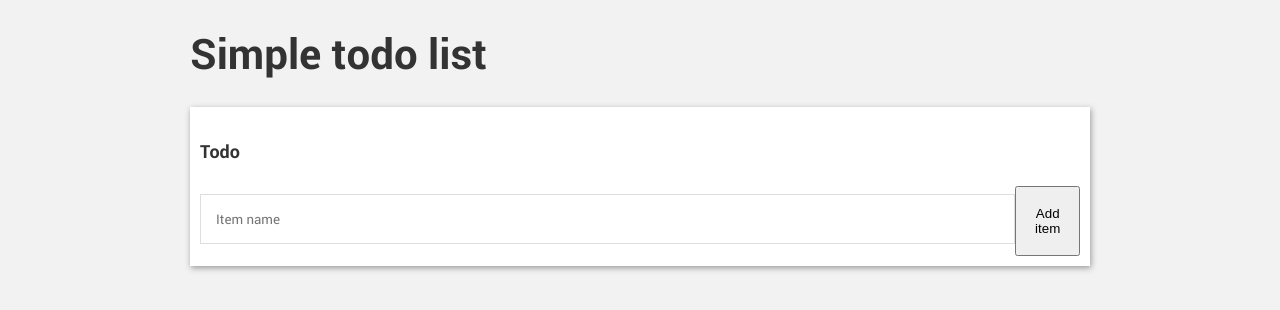
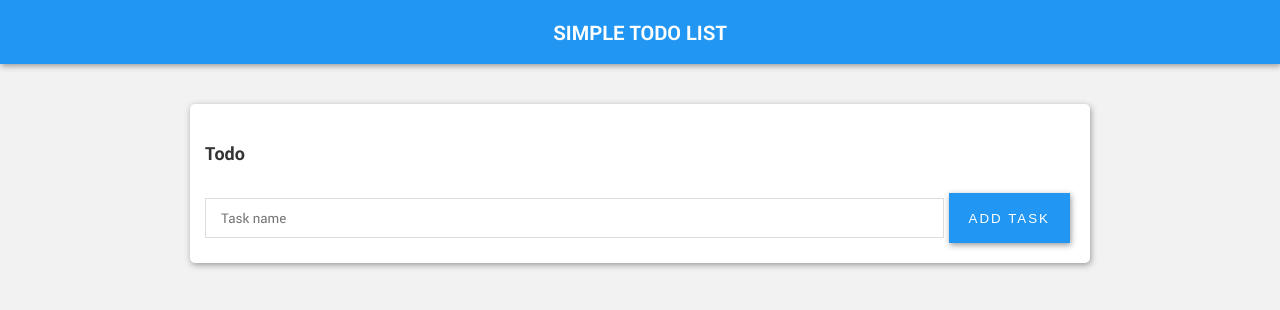
Before and after one commit to redwon/simple-todo-list, an Angular app: page / in a window 1280 px wide. Shown: the top 310 px of the page. Built offline with nearby package versions, Linux system fonts and the light colour scheme.

Commit message:
todo list style, form valid

```diff
--- a/src/app/app.component.html
+++ b/src/app/app.component.html
@@ -1,6 +1,6 @@
 <header class="app-header">
   <div class="container">
-    <h1>Simple todo list</h1>
+    <h1 class="app-header__title">Simple todo list</h1>
   </div>
 </header>
 
--- a/src/app/todo-list/todo-list.component.html
+++ b/src/app/todo-list/todo-list.component.html
@@ -3,8 +3,8 @@
   <div *ngIf="todoList.length != 0">
     <todo-list-item *ngFor="let item of todoList" [todo]="item" (onRemove)="removeItem($event)" (onChange)="toggleItem($event)"></todo-list-item>
   </div>
-  <form class="row">
-    <input #listCtrl type="text" name="itemName" placeholder="Item name" required>
-    <button (click)="addItem(listCtrl.value)">Add item</button>
+  <form class="row" #taskForm="ngForm">
+    <input type="text" [(ngModel)]="taskName" name="task" placeholder="Task name" required>
+    <button class="btn no-shrink" (click)="addTask(); taskForm.reset()" [disabled]="!taskForm.valid">Add task</button>
   </form>
 </div>
--- a/src/app/todo-list/todo-list.component.ts
+++ b/src/app/todo-list/todo-list.component.ts
@@ -8,6 +8,7 @@ import { TodoStorageService } from '../service/todo-storage.service';
 })
 export class TodoListComponent implements OnInit {
   todoList = [];
+  taskName: string;
 
   constructor(public storage: TodoStorageService) { }
 
@@ -23,9 +24,9 @@ export class TodoListComponent implements OnInit {
     this.storage.set(this.todoList);
   }
 
-  addItem(itemName) {
+  addTask() {
     let item = {
-      name: itemName,
+      name: this.taskName,
       done: false
     }
     this.todoList.push(item);
--- a/src/sass/_base.scss
+++ b/src/sass/_base.scss
@@ -12,6 +12,7 @@ html {
 }
 
 body {
+  margin: 0;
 	background-color: $body-bg;
   color: $text-color;
 	font-family: $font-family;
@@ -48,13 +49,23 @@ img {
   display: inline-block;
 }
 
+.app-main {
+  padding-top: 20px;
+  padding-bottom: 20px;
+}
+
 .card {
   background-color: #fff;
+  border-radius: 5px;
   box-shadow: 1px 2px 6px #999;
-  padding: 10px;
+  padding: 15px;
   margin: 20px 0;
 }
 
 .row {
   display: flex;
 }
+
+.no-shrink {
+  flex-shrink: 0;
+}
--- a/src/sass/_variables.scss
+++ b/src/sass/_variables.scss
@@ -2,6 +2,7 @@
 
 $body-bg: #f2f2f2;
 $text-color: #333;
+$primary: #2196f3;
 
 // Цвет ссылки
 
--- a/src/sass/block/_header.scss
+++ b/src/sass/block/_header.scss
@@ -1,3 +1,13 @@
-.page-header {
-  position: relative;
+.app-header {
+  background-color: #2196f3;
+  color: #fff;
+  text-align: center;
+  padding: 20px 10px;
+  box-shadow: 1px 2px 6px #999;
+
+  &__title {
+    margin: 0;
+    text-transform: uppercase;
+    font-size: 20px;
+  }
 }
--- a/src/sass/elements/_buttons.scss
+++ b/src/sass/elements/_buttons.scss
@@ -1,14 +1,23 @@
 // Кнопки
 
 .btn {
+  cursor: pointer;
   display: inline-block;
   vertical-align: middle;
   background: none;
   outline: 0 none;
   border: 0 none;
   border-radius: 0;
-  padding: 8px 25px;
-  background-color: #000;
+  box-shadow: 1px 2px 6px #999;
+  padding: 8px 20px;
+  margin: 5px;
+  background-color: $primary;
+  letter-spacing: 2px;
   text-transform: uppercase;
   color: #fff;
+  transition: 0.3s;
+
+  &:hover {
+    background-color: darken($primary, 10%);
+  }
 }
--- a/src/sass/elements/_form-elements.scss
+++ b/src/sass/elements/_form-elements.scss
@@ -14,9 +14,13 @@ select {
   background: none;
   outline: 0 none;
   border: 1px solid #dedede;
-  padding: 15px;
+  padding: 10px 15px;
   color: #333;
   background-color: #fff;
-  margin-top: 8px;
-  margin-bottom: 12px;
+  margin-top: 10px;
+  margin-bottom: 10px;
+
+  &:focus {
+    border-color: darken(#dedede, 15%);
+  }
 }
```
